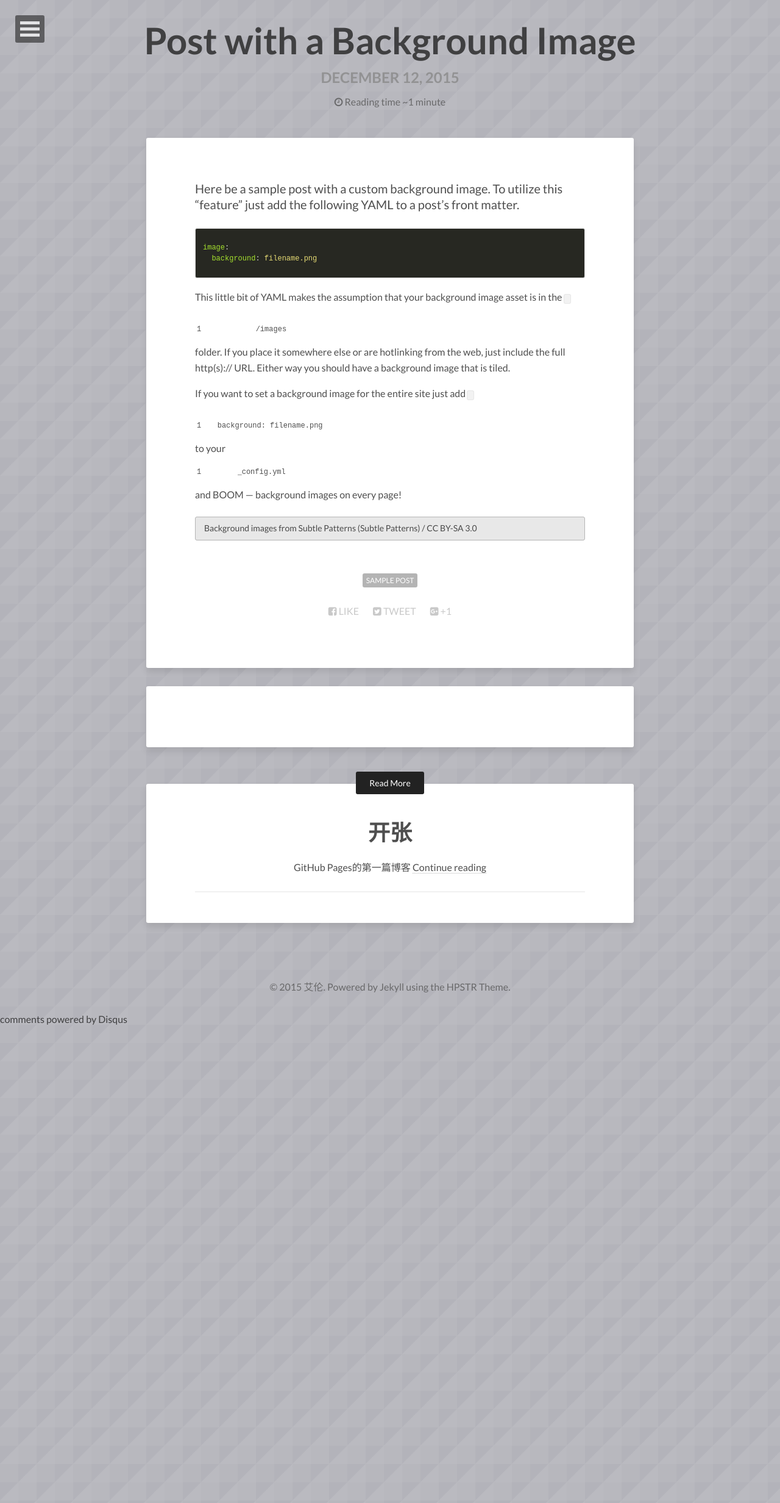
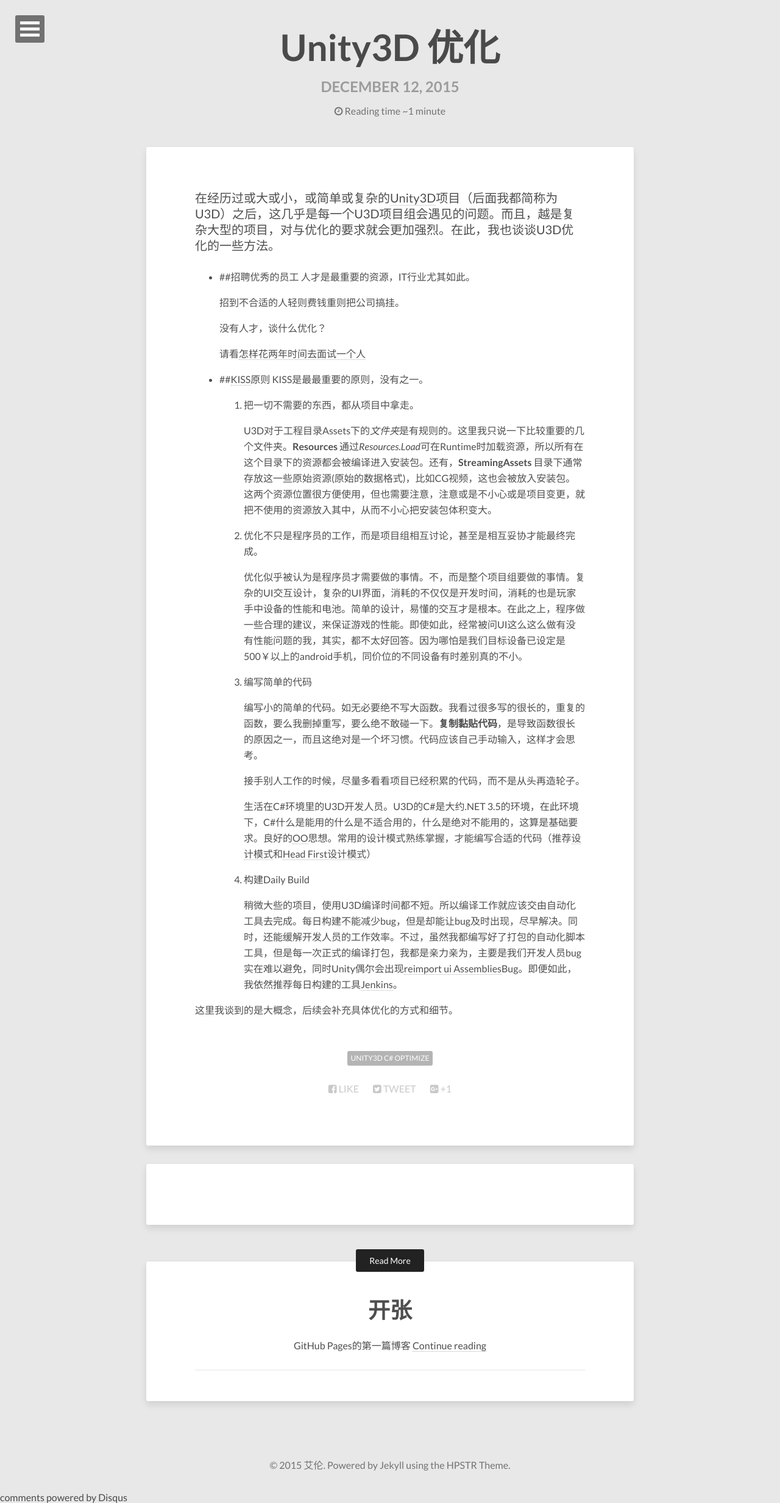
Before and after one commit to AllenSky/AllenSky.github.io, a Jekyll site: the page built from _posts/2015-12-12-background-image.md, in a window 1280 px wide. Shown: the whole page at 61% size. Built offline with Jekyll 4.4.1, drawn with Linux system fonts in a browser that asks for light colours; nearby versions of some CDN libraries; comment, search, counter and statistics services are not loaded; before the commit the page ends 1680 px from its top, so only the background shows below that.

Commit message:
Unity3d Optimization

```diff
--- a/_posts/2015-12-12-background-image.md
+++ b/_posts/2015-12-12-background-image.md
@@ -1,21 +1,52 @@
 ---
 layout: post
-title: Post with a Background Image
-description: "Sample post with a background image CSS override."
-tags: [sample post]
-image:
-  background: triangular.png
+title: Unity3D 优化
+description: "Unity3D Optimization"
+tags: [Unity3D C# Optimize]
 ---
+在经历过或大或小，或简单或复杂的[Unity3D]项目（后面我都简称为U3D）之后，这几乎是每一个U3D项目组会遇见的问题。而且，越是复杂大型的项目，对与优化的要求就会更加强烈。在此，我也谈谈U3D优化的一些方法。
 
-Here be a sample post with a custom background image. To utilize this "feature" just add the following YAML to a post's front matter.
 
-{% highlight yaml %}
-image:
-  background: filename.png
-{% endhighlight %}
+* ##招聘优秀的员工
+	人才是最重要的资源，IT行业尤其如此。
 
-This little bit of YAML makes the assumption that your background image asset is in the `/images` folder. If you place it somewhere else or are hotlinking from the web, just include the full http(s):// URL. Either way you should have a background image that is tiled.
+	招到不合适的人轻则费钱重则把公司搞挂。
 
-If you want to set a background image for the entire site just add `background: filename.png` to your `_config.yml` and BOOM --- background images on every page!
+	没有人才，谈什么优化？
 
-<div xmlns:cc="http://creativecommons.org/ns#" xmlns:dct="http://purl.org/dc/terms/" about="http://subtlepatterns.com" class="notice">Background images from <span property="dct:title">Subtle Patterns</span> (<a rel="cc:attributionURL" property="cc:attributionName" href="http://subtlepatterns.com">Subtle Patterns</a>) / <a rel="license" href="http://creativecommons.org/licenses/by-sa/3.0/">CC BY-SA 3.0</a></div>
+	请看[怎样花两年时间去面试一个人]
+
+* ##[KISS]原则
+  KISS是最最重要的原则，没有之一。
+
+  1. 把一切不需要的东西，都从项目中拿走。
+
+	  U3D对于工程目录Assets下的*[文件夹]*是有规则的。这里我只说一下比较重要的几个文件夹。**Resources** 通过*[Resources.Load]*可在Runtime时加载资源，所以所有在这个目录下的资源都会被编译进入安装包。还有，**StreamingAssets** 目录下通常存放这一些原始资源(原始的数据格式)，比如CG视频，这也会被放入安装包。这两个资源位置很方便使用，但也需要注意，注意或是不小心或是项目变更，就把不使用的资源放入其中，从而不小心把安装包体积变大。
+
+	2. 优化不只是程序员的工作，而是项目组相互讨论，甚至是相互妥协才能最终完成。
+
+		优化似乎被认为是程序员才需要做的事情。不，而是整个项目组要做的事情。复杂的UI交互设计，复杂的UI界面，消耗的不仅仅是开发时间，消耗的也是玩家手中设备的性能和电池。简单的设计，易懂的交互才是根本。在此之上，程序做一些合理的建议，来保证游戏的性能。即使如此，经常被问UI这么这么做有没有性能问题的我，其实，都不太好回答。因为哪怕是我们目标设备已设定是500￥以上的android手机，同价位的不同设备有时差别真的不小。
+
+	3. 编写简单的代码
+
+		编写小的简单的代码。如无必要绝不写大函数。我看过很多写的很长的，重复的函数，要么我删掉重写，要么绝不敢碰一下。**复制黏贴代码**，是导致函数很长的原因之一，而且这绝对是一个坏习惯。代码应该自己手动输入，这样才会思考。
+
+		接手别人工作的时候，尽量多看看项目已经积累的代码，而不是从头再造轮子。
+
+		生活在C#环境里的U3D开发人员。U3D的C#是大约.NET 3.5的环境，在此环境下，C#什么是能用的什么是不适合用的，什么是绝对不能用的，这算是基础要求。良好的[OO]思想。常用的设计模式熟练掌握，才能编写合适的代码（推荐[设计模式]和[Head First设计模式]）
+
+	4. 构建Daily Build
+
+		稍微大些的项目，使用U3D编译时间都不短。所以编译工作就应该交由自动化工具去完成。每日构建不能减少bug，但是却能让bug及时出现，尽早解决。同时，还能缓解开发人员的工作效率。不过，虽然我都编写好了打包的自动化脚本工具，但是每一次正式的编译打包，我都是亲力亲为，主要是我们开发人员bug实在难以避免，同时Unity偶尔会出现[reimport ui Assemblies]Bug。即便如此，我依然推荐每日构建的工具[Jenkins](https://jenkins-ci.org)。
+
+这里我谈到的是大概念，后续会补充具体优化的方式和细节。
+
+[怎样花两年时间去面试一个人]:http://mindhacks.cn/2011/11/04/how-to-interview-a-person-for-two-years/
+[KISS]:https://en.wikipedia.org/wiki/KISS_principle
+[Unity3D]:https://unity3d.com/
+[文件夹]:http://docs.unity3d.com/Manual/SpecialFolders.html
+[Resources.Load]:http://docs.unity3d.com/ScriptReference/Resources.Load.html
+[OO]:https://en.wikipedia.org/wiki/Object-oriented_programming
+[设计模式]:http://book.douban.com/subject/1052241/
+[Head First设计模式]:http://book.douban.com/subject/2243615/
+[reimport ui Assemblies]:http://issuetracker.unity3d.com/issues/unityengine-dot-ui-dot-dll-is-in-timestamps-but-is-not-known-in-guidmapper-dot-dot-dot-1
```
